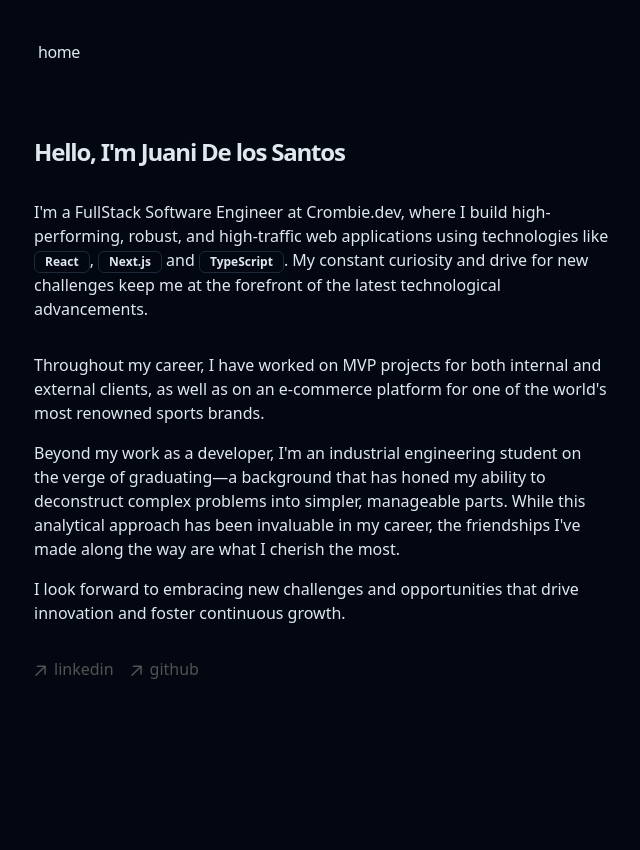
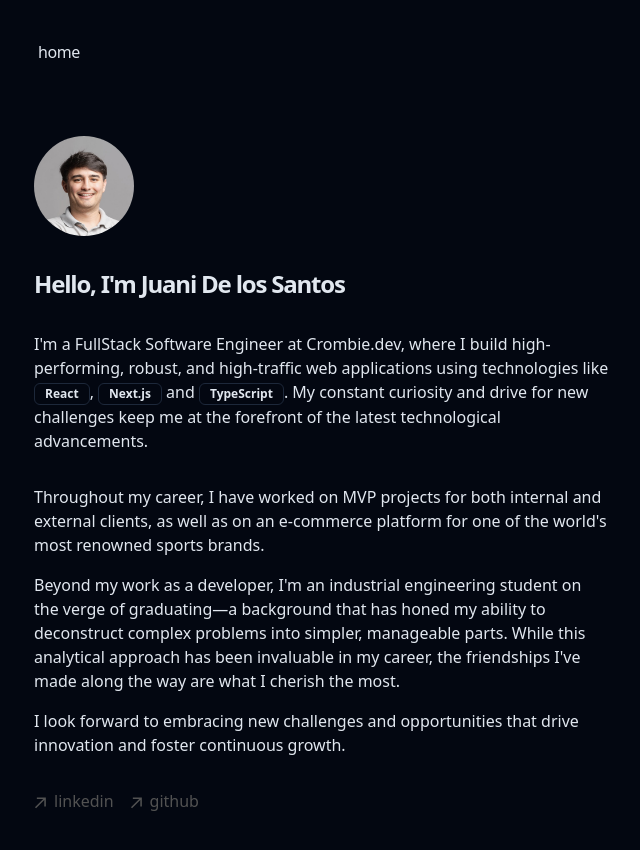
Before and after one commit to JuanDls01/blog, a Next.js app: page / in a window 1280 px wide. Shown: the top 850 px of the page, without its empty margins (318-958 px from the left). Before the commit the page ends 800 px from the top, so only its background shows below. Built offline with nearby package versions, Linux system fonts and the light colour scheme.

Commit message:
feat: added profile pic in home page

```diff
--- a/src/app/page.tsx
+++ b/src/app/page.tsx
@@ -1,10 +1,20 @@
 "use client";
 
+import Image from "next/image";
 import { Badge } from "../components/ui/badge";
+import profilePic from "../public/me.jpg";
 
 export default function Page() {
   return (
     <section className="flex flex-col gap-y-8">
+      <Image
+        src={profilePic}
+        width={100}
+        height={100}
+        quality={90}
+        alt="Profile Image - Juani De los Santos"
+        className="rounded-full"
+      />
       <h1 className="text-2xl font-semibold tracking-tighter">
         Hello, I&apos;m Juani De los Santos
       </h1>
```
Also changed, not shown: src/public/me.jpg (added).
